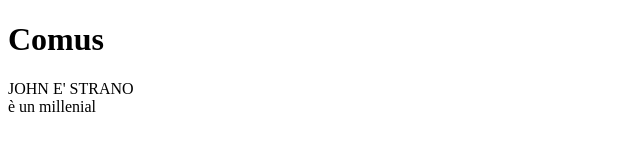
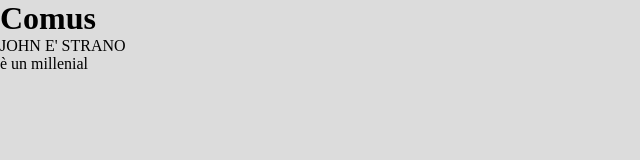
Before and after one commit to AlbertoMessineo/prova_git, a plain HTML site: page index.html in a window 1280 px wide. Shown: the whole page, without its empty margins (0-640 px from the left). Drawn offline with Linux system fonts and the light colour scheme.

Commit message:
feat: style

```diff
--- a/index.html
+++ b/index.html
@@ -1,10 +1,11 @@
 <!DOCTYPE html>
 <html lang="en">
-
   <head>
     <meta charset="UTF-8" />
     <meta name="viewport" content="width=device-width, initial-scale=1.0" />
     <title>Comus</title>
+
+    <link rel="stylesheet" href="style.css" />
   </head>
 
   <body>
@@ -13,5 +14,4 @@
     <div>JOHN E' STRANO</div>
     <div>è un millenial</div>
   </body>
-
 </html>
--- /dev/null
+++ b/style.css
@@ -0,0 +1,9 @@
+* {
+  padding: 0;
+  margin: 0;
+  box-sizing: border-box;
+}
+
+body {
+  background-color: gainsboro;
+}
```
Lines whose indentation alone changed are shown as unchanged.
